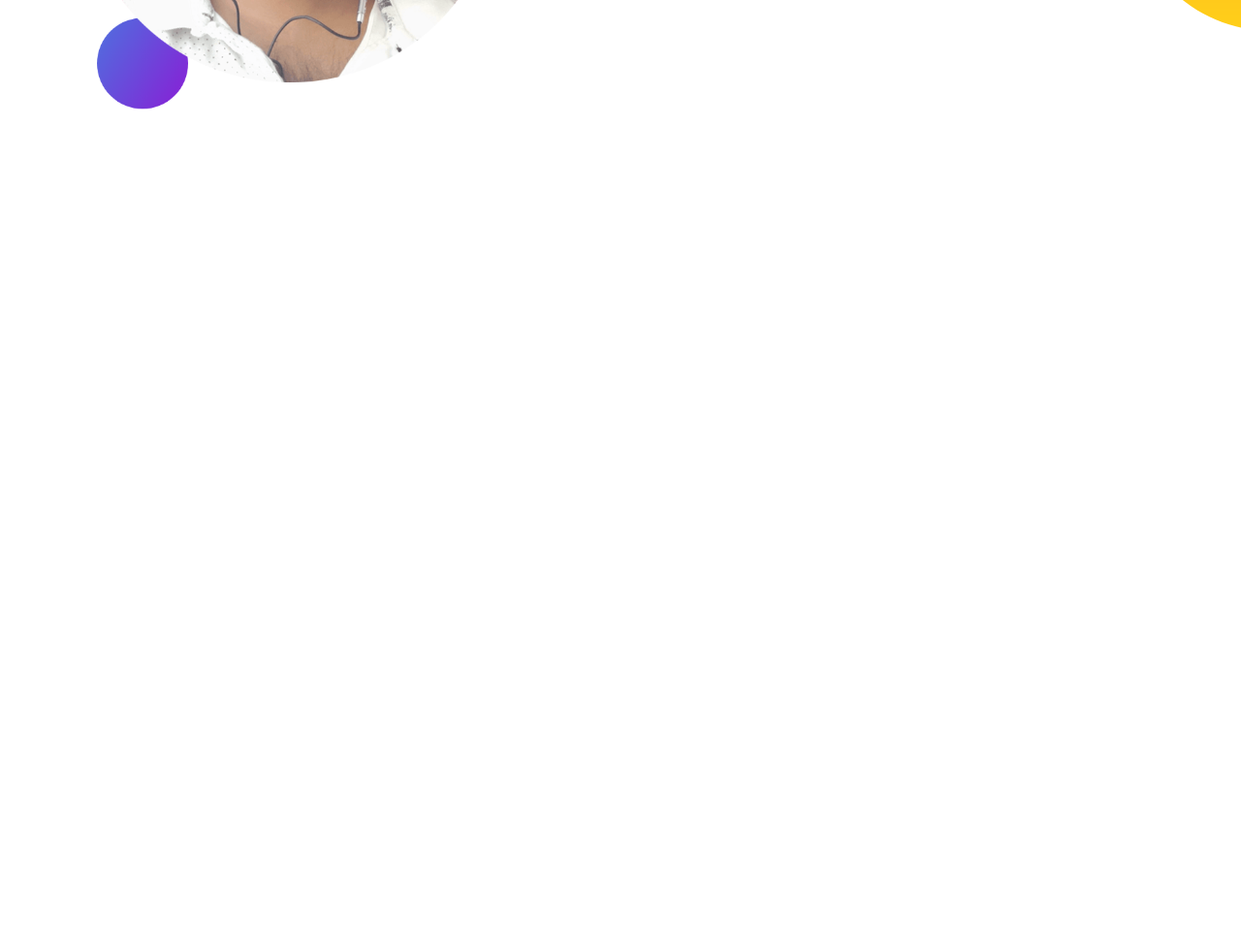
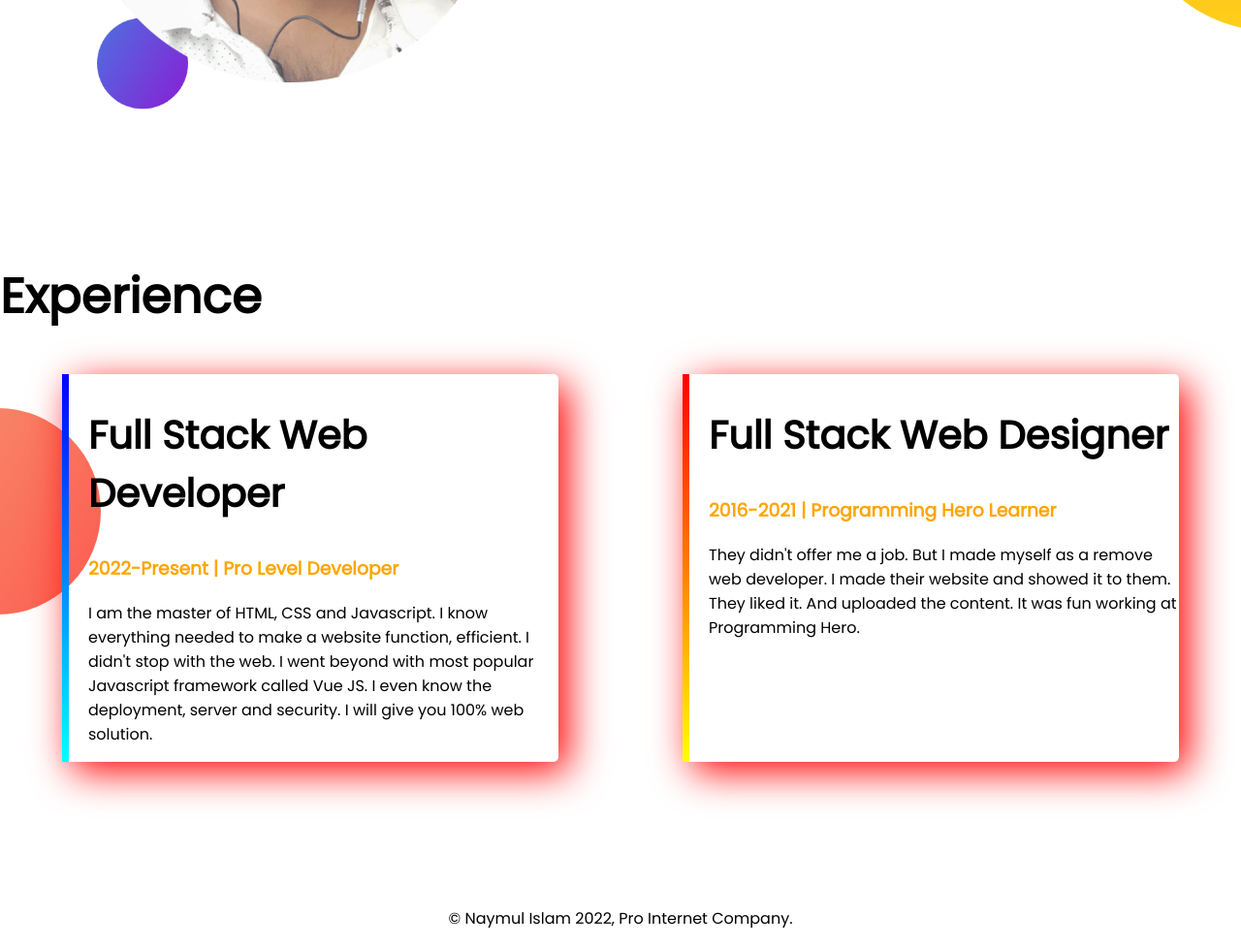
Before and after one commit to iRL11/developer-portfolio, a plain HTML site: page index.html in a window 1280 px wide. Shown: the part 993-1969 px from the top of the page at 97% size. Before the commit the page ends 1262 px from the top, so only its background shows below. Drawn offline with Linux system fonts and the light colour scheme.

Commit message:
minimum build

```diff
--- a/index.html
+++ b/index.html
@@ -11,7 +11,7 @@
     <link href="https://fonts.googleapis.com/css2?family=Poppins&display=swap" rel="stylesheet">
     <link rel="stylesheet" href="style.css">
 </head>
-<section class="top-banner">
+<section class="top-banner flexible-container">
     <div class="half-width">
         <h1>Welcome To</h1>
         <h1><span class="orange-color">Naymul Islam</span> World !</h1>
@@ -25,7 +25,7 @@
 
     </div>
 </section>
-<section class="dream-big">
+<section class="dream-big flexible-container">
     <div class="half-width">
         <img src="images/naeem2.png" alt="photos of naymul islam">
     </div>
@@ -38,6 +38,30 @@
             Resume</a>
     </div>
 </section>
+<section class="exparience-area">
+    <h1>Experience</h1>
+    <div class="flexible-container">
+        <div id="web-dev-exp" class="exparience-box-item">
+            <h2>Full Stack Web Developer</h2>
+            <h3 class="orange-color">2022-Present | Pro Level Developer</h3>
+            <p>I am the master of HTML, CSS and Javascript. I know everything needed to make a website function,
+                efficient.
+                I didn't stop with the web. I went beyond with most popular Javascript framework called Vue JS. I even
+                know
+                the deployment, server and security. I will give you 100% web solution.</p>
+        </div>
+        <div id="web-dig-exp" class="exparience-box-item">
+            <h2>Full Stack Web Designer</h2>
+            <h3 class="orange-color">2016-2021 | Programming Hero Learner</h3>
+            <p>They didn't offer me a job. But I made myself as a remove web developer. I made their website and showed
+                it
+                to them. They liked it. And uploaded the content. It was fun working at Programming Hero.</p>
+        </div>
+    </div>
+</section>
+<footer>
+    <p>© Naymul Islam 2022, Pro Internet Company.</p>
+</footer>
 
 
 <body>
--- a/style.css
+++ b/style.css
@@ -5,17 +5,21 @@ body{
 h1{
     font-size: 50px;
 }
+h2{
+    font-size: 40px;
+}
 
 .orange-color{
     color: orange;
 }
-section{
+.flexible-container{
     display: flex;
     margin-bottom: 149px;
 }
 .half-width{
     width: 50%;
     padding-left: 2.5%;
+
 }
 .half-width img{
     width: 80%;
@@ -39,3 +43,34 @@ section{
     background-position: right;
 
 }
+.exparience-area{
+    background-image: url(images/exp-bg.png);
+    background-repeat: no-repeat;
+    background-position: left;
+
+}
+.exparience-box-item{
+    width: 40%;
+    margin-left: 5%;
+    margin-right: 5%;
+    padding-left: 20px;
+    box-shadow: 10px 10px 40px red;
+    border-radius: 5px;
+
+}
+#web-dev-exp{
+    border-left: 7px solid;
+    border-image: linear-gradient(blue, cyan);
+    border-image-slice: 1;
+
+}
+
+#web-dig-exp{
+    border-left: 7px solid;
+    border-image: linear-gradient(red, yellow);
+    border-image-slice: 1;
+
+}
+footer p{
+    text-align: center;
+}
```
Also changed, not shown: images/exp-bg.png (added).
